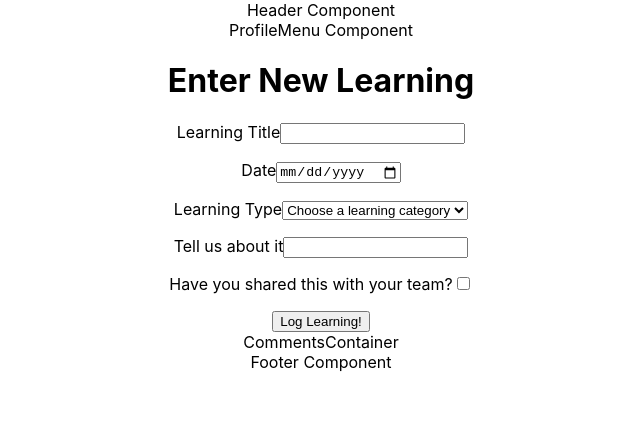
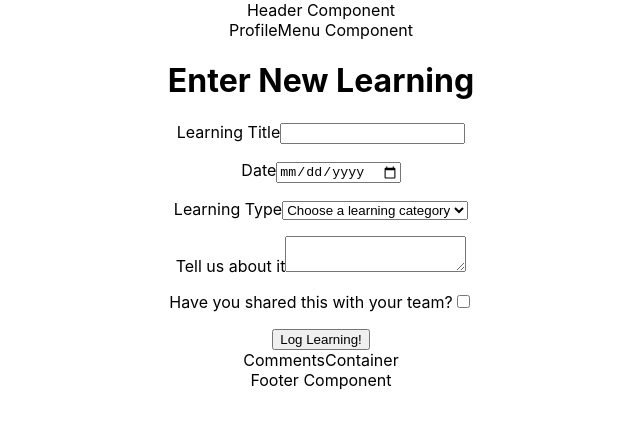
Before and after one commit to cyantis/prof_dev_tracker_v3, a React (Create React App) app: page /events/new in a window 1280 px wide. Shown: the top 428 px of the page, without its empty margins (319-959 px from the left). Built offline with nearby package versions, Linux system fonts and the light colour scheme.

Commit message:
cleans-up new learning event form

```diff
--- a/src/components/learningEventComponents/NewEvent.js
+++ b/src/components/learningEventComponents/NewEvent.js
@@ -27,7 +27,7 @@ class NewEvent extends React.Component {
       date: '',
       category: '',
       description: '',
-      shared: '',
+      shared: false,
     })
   }
 
@@ -61,7 +61,7 @@ class NewEvent extends React.Component {
             </p>
             <p>
               Tell us about it
-              <input name="description" type="textarea" onChange={event => this.handleOnChange(event)} value={this.state.description}></input>
+              <textarea name="description" onChange={event => this.handleOnChange(event)} value={this.state.description}></textarea>
             </p>
             <p>
               Have you shared this with your team?
```
